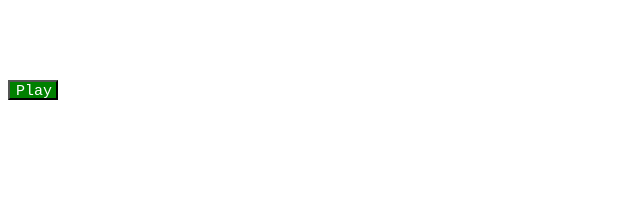
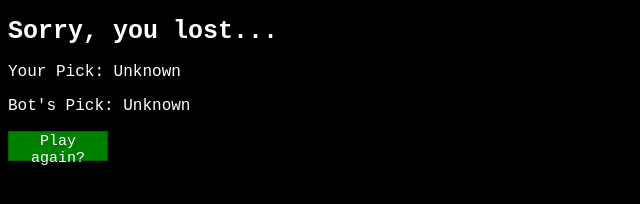
Before and after one commit to LoukasTheUhhh/side-quests, a plain HTML site: page docs/lose.html in a window 1280 px wide. Shown: the whole page, without its empty margins (0-640 px from the left). Drawn offline with Linux system fonts and the light colour scheme.

Commit message:
Update lose.html

```diff
--- a/docs/lose.html
+++ b/docs/lose.html
@@ -8,35 +8,40 @@
     <meta name="keywords" content="Rock, Paper, Scissors">
     <style>
       #PA {
-        width: 50px;
-        height: 20px;
+        width: 100px;
+        height: 30px;
         color: white;
         background-color: green;
         font: 15px monospace;
-        border: 1px medium darkgreen;
+        border: 1px solid darkgreen;
       }
       h1 {
-        font: monospace 25px;
+        font-size: 25px;
+        font-family: monospace;
         color: white;
       }
       body {
-        color: black;
+        background-color: black;
+        color: white;
       }
       p {
         color: white;
-        font: monospace 10px;
+        font: 16px monospace;
       }
     </style>
-    <script>
-      import {selector, Rselect, show} from "./index.html";
-      document.getElementById("yp").innerHTML = "Your Pick:" + selector;
-      document.getElementById("bp").innerHTML = "Bot's Pick:" + Rselect;
-    </script>
   </head>
   <body>
-    <h1>Sorry,you lost...</h1>
+    <h1>Sorry, you lost...</h1>
     <p id="yp"></p>
     <p id="bp"></p>
     <button id="PA" onclick="location.replace('./index.html')">Play again?</button>
+    <script>
+      document.addEventListener("DOMContentLoaded", function() {
+        const selector = localStorage.getItem('selector');
+        const Rselect = localStorage.getItem('Rselect');
+        document.getElementById("yp").textContent = "Your Pick: " + (selector || "Unknown");
+        document.getElementById("bp").textContent = "Bot's Pick: " + (Rselect || "Unknown");
+      });
+    </script>
   </body>
 </html>
```
